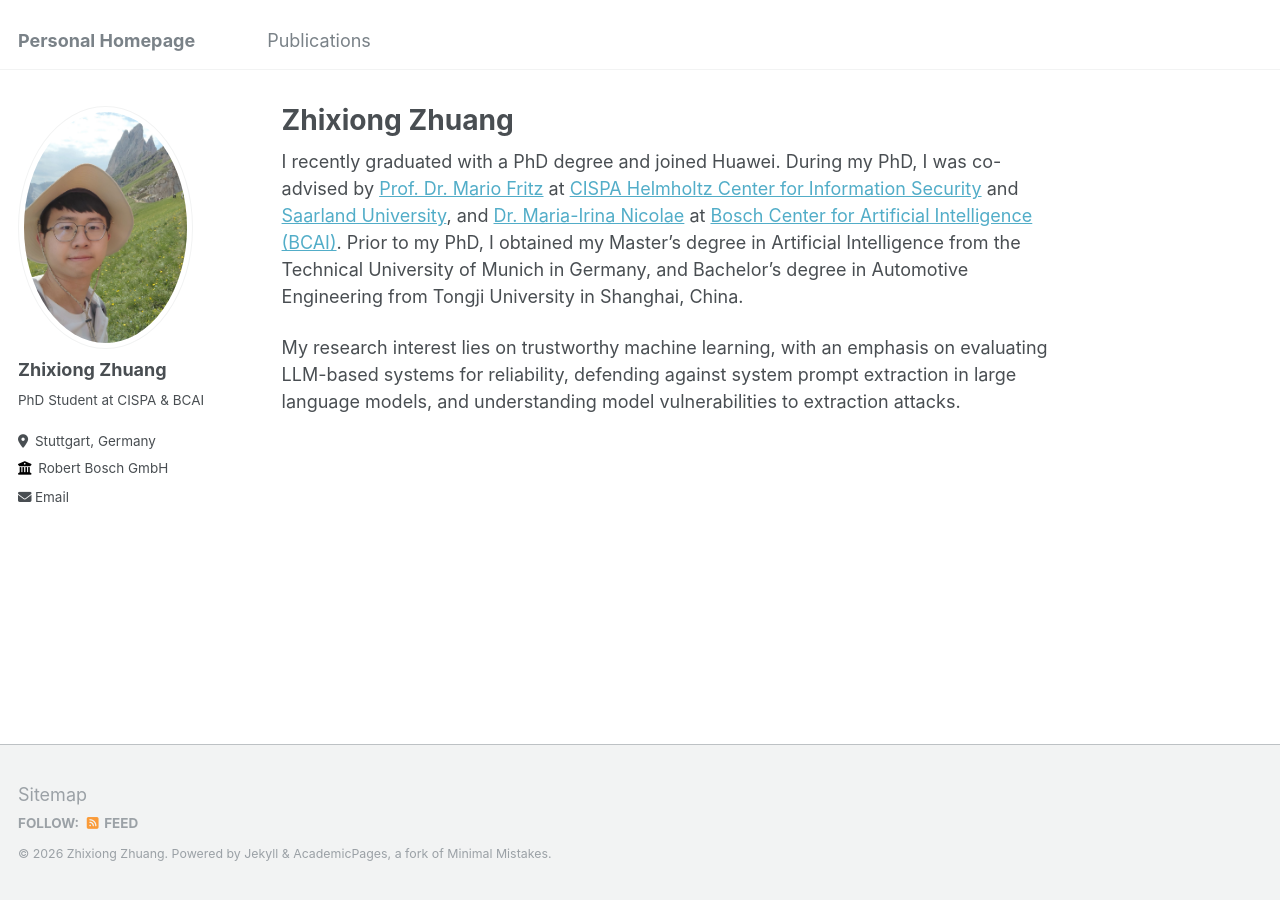
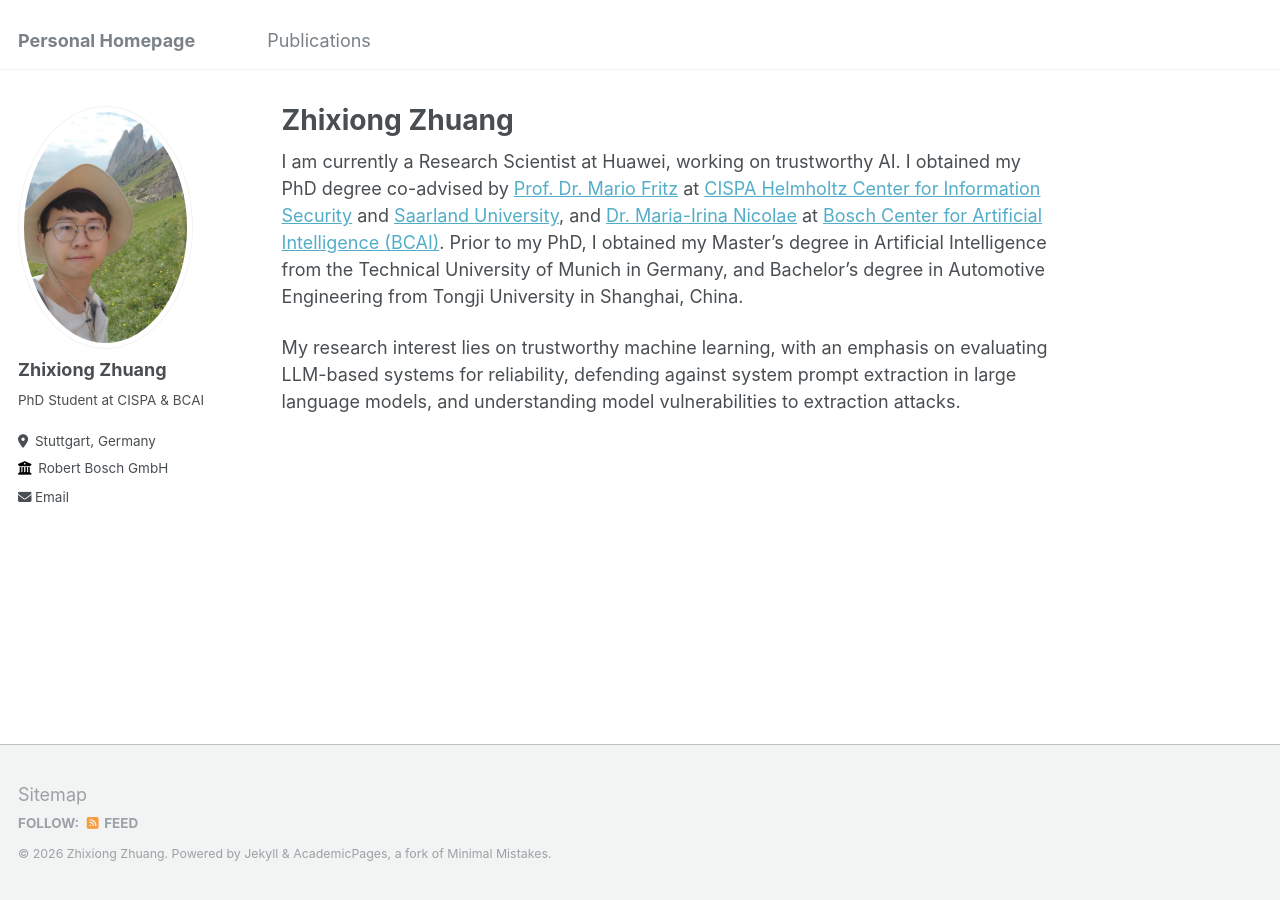
Before and after one commit to zhixiongzh/zhixiongzh.github.io, a Jekyll site: the page built from _pages/about.md, in a window 1280 px wide. Built offline with Jekyll 4.4.1, drawn with Linux system fonts in a browser that asks for light colours.

Commit message:
Update about page with current position and focus

```diff
--- a/_pages/about.md
+++ b/_pages/about.md
@@ -7,6 +7,6 @@ redirect_from:
   - /about.html
 ---
 
-I recently graduated with a PhD degree and joined Huawei. During my PhD, I was co-advised by [Prof. Dr. Mario Fritz](https://cispa.saarland/group/fritz/) at [CISPA Helmholtz Center for Information Security](https://cispa.de/en) and [Saarland University](https://www.uni-saarland.de/en/home.html), and [Dr. Maria-Irina Nicolae](https://ririnicolae.github.io/) at [Bosch Center for Artificial Intelligence (BCAI)](https://www.bosch-ai.com/). Prior to my PhD, I obtained my Master's degree in Artificial Intelligence from the Technical University of Munich in Germany, and Bachelor's degree in Automotive Engineering from Tongji University in Shanghai, China.
+I am currently a Research Scientist at Huawei, working on trustworthy AI. I obtained my PhD degree co-advised by [Prof. Dr. Mario Fritz](https://cispa.saarland/group/fritz/) at [CISPA Helmholtz Center for Information Security](https://cispa.de/en) and [Saarland University](https://www.uni-saarland.de/en/home.html), and [Dr. Maria-Irina Nicolae](https://ririnicolae.github.io/) at [Bosch Center for Artificial Intelligence (BCAI)](https://www.bosch-ai.com/). Prior to my PhD, I obtained my Master's degree in Artificial Intelligence from the Technical University of Munich in Germany, and Bachelor's degree in Automotive Engineering from Tongji University in Shanghai, China.
 
 My research interest lies on trustworthy machine learning, with an emphasis on evaluating LLM-based systems for reliability, defending against system prompt extraction in large language models, and understanding model vulnerabilities to extraction attacks.
```
